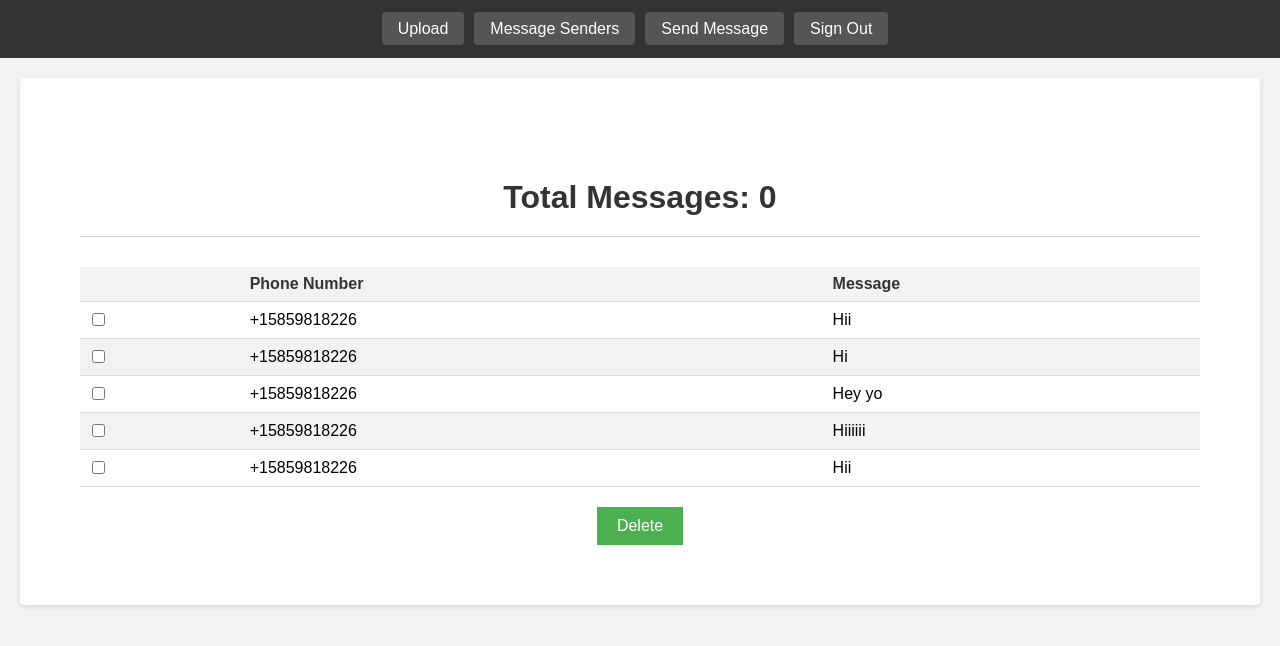
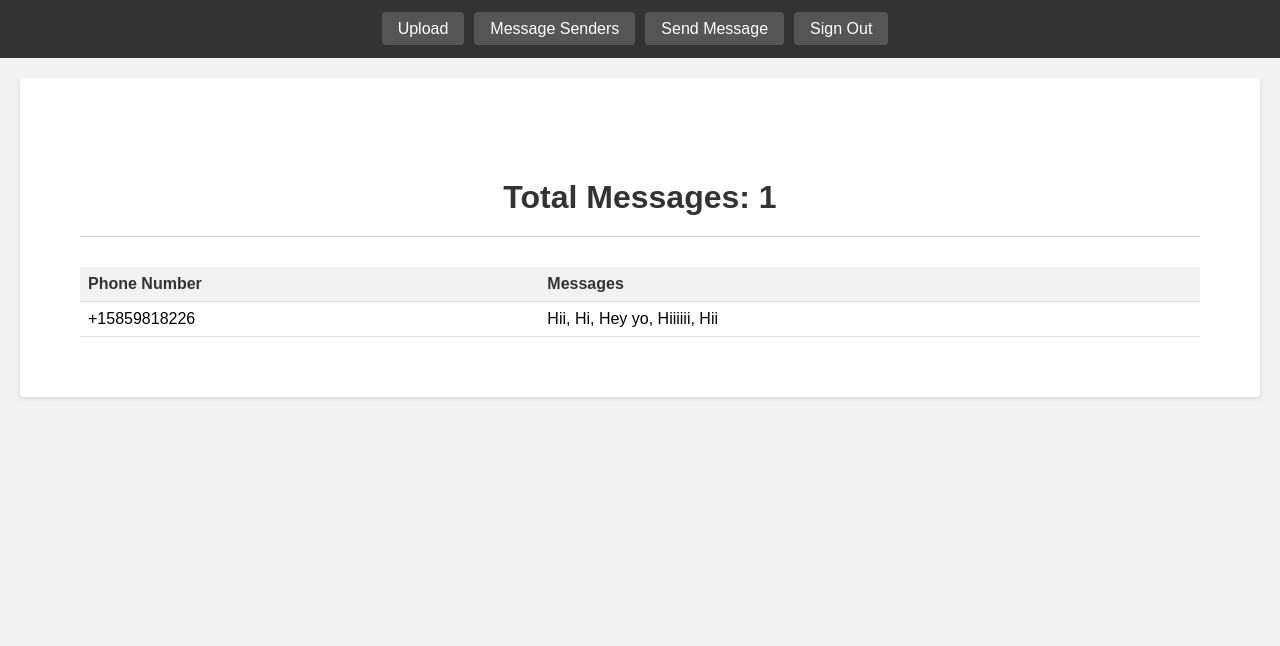
Before and after one commit to rishavhav/code51, a Django app: page /base51/senders/ in a window 1280 px wide. Shown: the top 646 px of the page. Run offline with Django 4.2, Linux system fonts and the light colour scheme; a user stored in the database is signed in; data comes from the database, SQL or seed files in the repository; both versions use the stored data as it was after the commit.

Commit message:
made changes for senders.html file

```diff
--- a/base51/views.py
+++ b/base51/views.py
@@ -76,12 +76,27 @@ def delete_senders(request):
 
 @login_required(login_url="login")
 def display_senders(request):
-    # Get the current count from the session, or set it to 0 if it doesn't exist
-    count = request.session.get("message_counter", 0)
+    # Get all SMSResponse objects from the database
+    sms_responses = SMSResponse.objects.all()
 
-    senders = SMSResponse.objects.all()
-    context = {"senders": senders, "message_counter": count}
+    # Create an empty dictionary to store the messages for each number
+    senders_dict = {}
+
+    # Iterate over each SMSResponse object
+    for response in sms_responses:
+        phone_number = response.phone_number
+        message = response.message
+
+        # Check if the phone number already exists in the dictionary
+        if phone_number in senders_dict:
+            senders_dict[phone_number].append(message)
+        else:
+            senders_dict[phone_number] = [message]
+
+    context = {"senders_dict": senders_dict, "message_counter": len(senders_dict)}
+    #print(senders_dict.values())
     return render(request, "senders.html", context)
+
 
 
 @login_required(login_url="login")
--- a/templates/senders.html
+++ b/templates/senders.html
@@ -23,28 +23,20 @@
         }
     </style>
     <h1>Total Messages: {{ message_counter }}</h1>
-    <form id="deleteForm" method="POST" action="{% url 'delete_senders' %}">
-        {% csrf_token %}
     <table>
         <thead>
         <tr>
-                <th></th>
             <th>Phone Number</th>
-                <th>Message</th>
+            <th>Messages</th>
         </tr>
         </thead>
         <tbody>
-            {% for sender in senders %}
+        {% for phone_number, messages in senders_dict.items %}
             <tr>
-                    <td>
-                        <input type="checkbox" name="sender_ids" value="{{ sender.id }}">
-                    </td>
-                    <td>{{ sender.phone_number }}</td>
-                    <td>{{ sender.message }}</td>
+                <td>{{ phone_number }}</td>
+                <td>{{ messages|join:', ' }}</td>
             </tr>
         {% endfor %}
         </tbody>
     </table>
-        <button type="submit">Delete</button>
-    </form>
 {% endblock %}
```
Also changed, not shown: db.sqlite3. Lines whose indentation alone changed are shown as unchanged.
